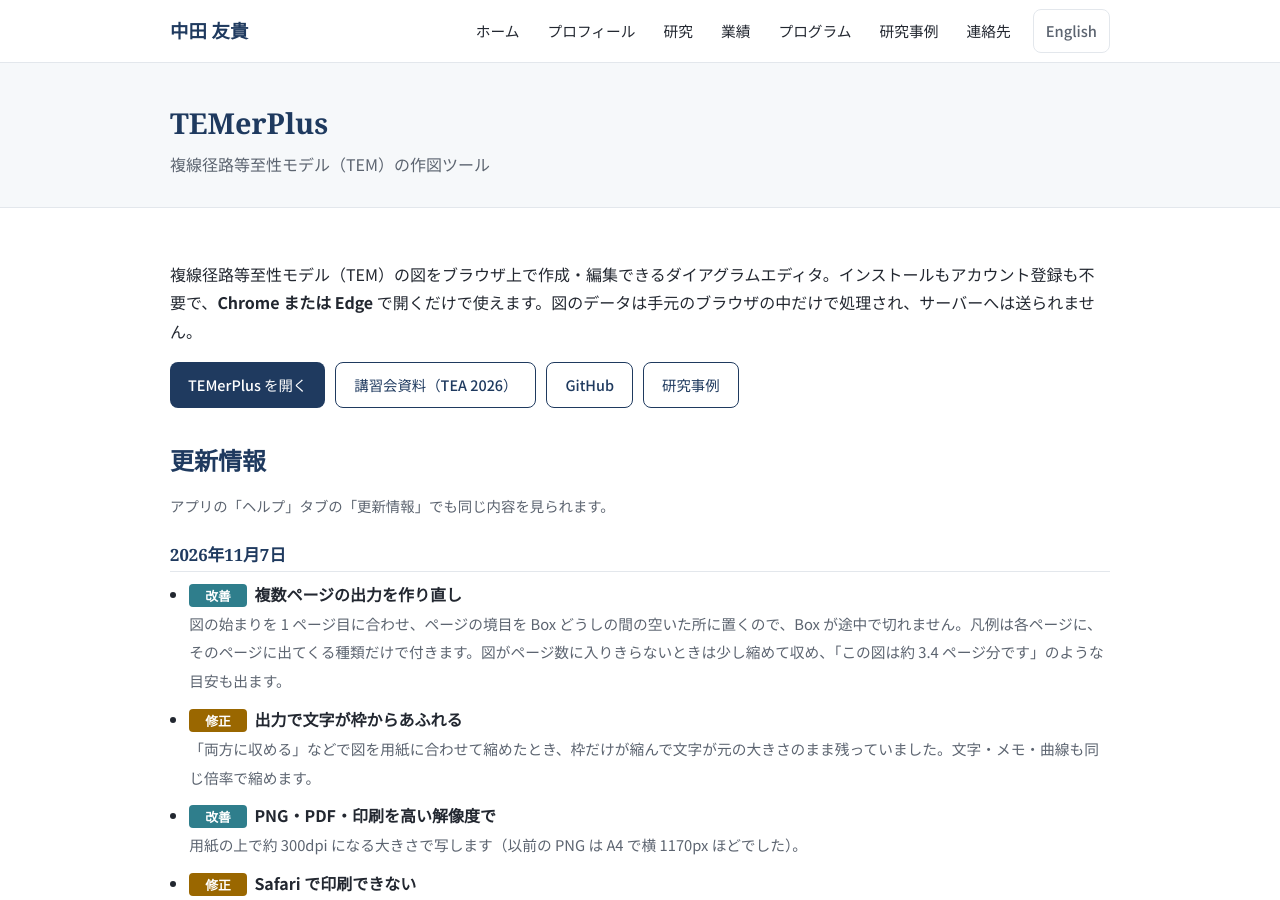
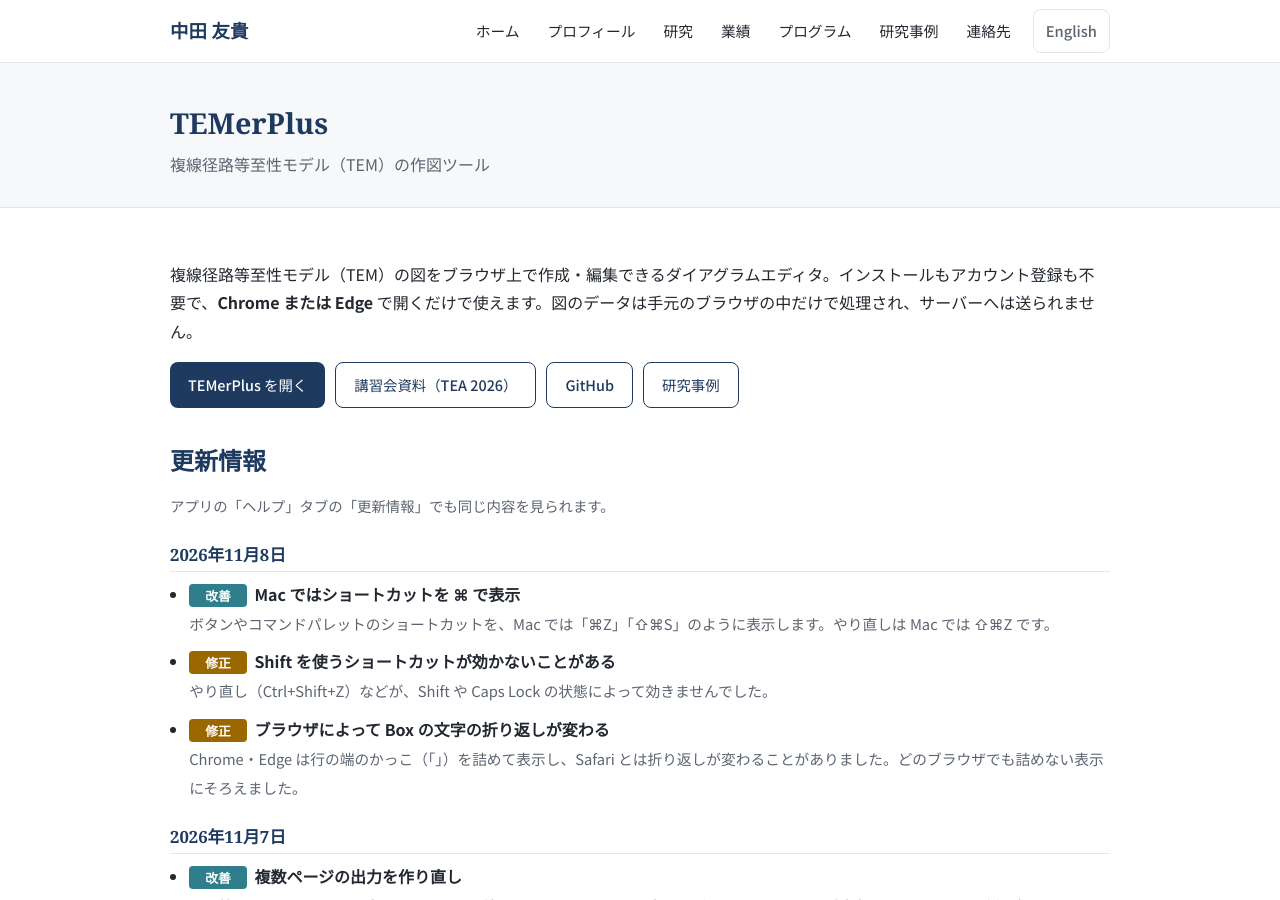
Before and after one commit to YukiInoueNakata/YukiInoueNakata.github.io, a Jekyll site: the page built from programs/temer-plus.html, in a window 1280 px wide and 900 px high. Built offline with Jekyll 4.4.1, drawn with Linux system fonts in a browser that asks for light colours.

Commit message:
TEMer: 更新情報に 2026-11-08 の修正を足す
Co-Authored-By: Claude Opus 5.5 <noreply@anthropic.com>
Claude-Session: https://claude.ai/code/session_018wwFh6iiqrmMYar2X1JhYd

```diff
--- a/_data/temer_changelog.json
+++ b/_data/temer_changelog.json
@@ -1,4 +1,36 @@
 [
+  {
+    "date": "2026-11-08",
+    "items": [
+      {
+        "kind": "改善",
+        "title": "Mac ではショートカットを ⌘ で表示",
+        "detail": "ボタンやコマンドパレットのショートカットを、Mac では「⌘Z」「⇧⌘S」のように表示します。やり直しは Mac では ⇧⌘Z です。",
+        "en": {
+          "title": "Shortcuts shown with ⌘ on Mac",
+          "detail": "On a Mac, shortcuts on buttons and in the command palette are shown as ⌘Z, ⇧⌘S and so on. Redo is ⇧⌘Z on a Mac."
+        }
+      },
+      {
+        "kind": "修正",
+        "title": "Shift を使うショートカットが効かないことがある",
+        "detail": "やり直し（Ctrl+Shift+Z）などが、Shift や Caps Lock の状態によって効きませんでした。",
+        "en": {
+          "title": "Shortcuts with Shift sometimes did not work",
+          "detail": "Redo (Ctrl+Shift+Z) and similar shortcuts could fail depending on Shift or Caps Lock."
+        }
+      },
+      {
+        "kind": "修正",
+        "title": "ブラウザによって Box の文字の折り返しが変わる",
+        "detail": "Chrome・Edge は行の端のかっこ（「」）を詰めて表示し、Safari とは折り返しが変わることがありました。どのブラウザでも詰めない表示にそろえました。",
+        "en": {
+          "title": "Box text wrapped differently across browsers",
+          "detail": "Chrome and Edge squeezed brackets at line ends, so text could wrap differently from Safari. All browsers now keep the brackets unsqueezed."
+        }
+      }
+    ]
+  },
   {
     "date": "2026-11-07",
     "items": [
```
